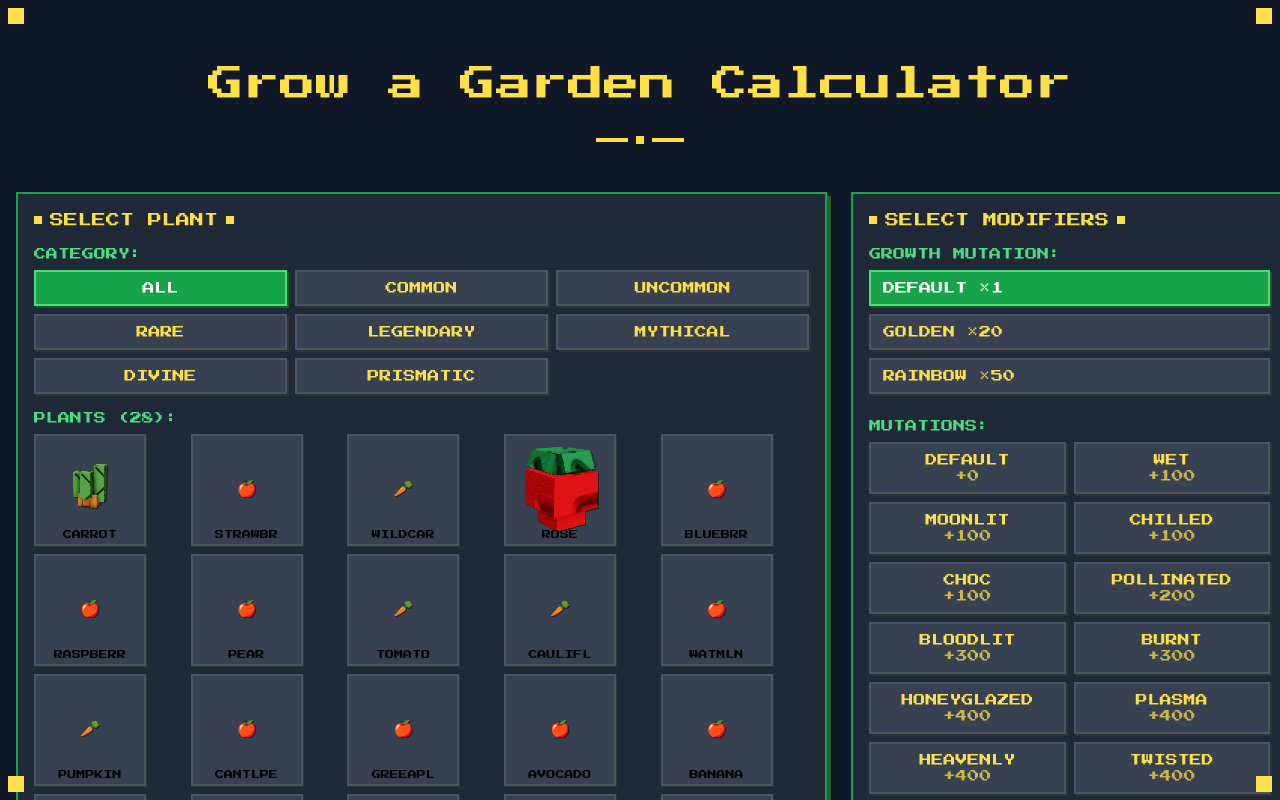
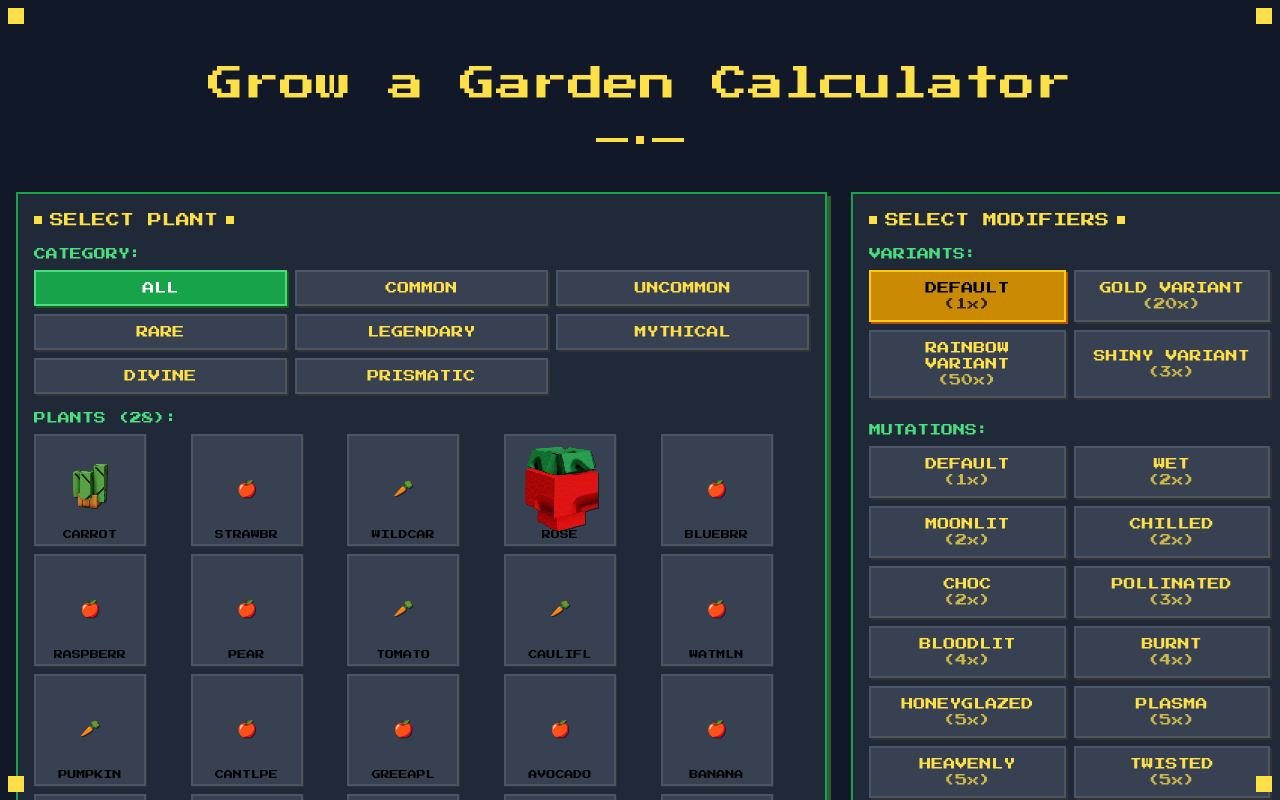
Before and after one commit to cha310/growagardencalculator, a React (Vite) app: page / in a window 1280 px wide. Shown: the top 800 px of the page. Built offline with nearby package versions, Linux system fonts and the light colour scheme.

Commit message:
VARIANTS优化

```diff
--- a/src/App.tsx
+++ b/src/App.tsx
@@ -10,7 +10,7 @@ function App() {
   const [state, setState] = useState<CalculationState>({
     selectedPlant: null,
     selectedCategory: 'All',
-    growthMutation: growthMutations[0],
+    growthMutations: [growthMutations[0]],
     temperatureMutations: [],
     environmentMutations: [],
     weight: 1,
@@ -32,10 +32,11 @@ function App() {
     const totalBonusPercent = temperatureBonus + environmentBonus;
     const bonusMultiplier = 1 + totalBonusPercent / 100;
     const friendMultiplier = 1 + state.friendBonus / 100;
+    const growthMultiplier = state.growthMutations.reduce((product, mutation) => product * mutation.multiplier, 1);
 
     const calculatedResult =
       state.selectedPlant.baseValue *
-      state.growthMutation.multiplier *
+      growthMultiplier *
       bonusMultiplier *
       state.weight *
       state.quantity *
@@ -52,8 +53,34 @@ function App() {
     setState(prev => ({ ...prev, selectedCategory: category }));
   };
 
-  const handleGrowthMutationSelect = (mutation: any) => {
-    setState(prev => ({ ...prev, growthMutation: mutation }));
+  const handleGrowthMutationToggle = (mutation: any) => {
+    setState(prev => {
+      const isSelected = prev.growthMutations.some(m => m.id === mutation.id);
+
+      if (isSelected) {
+        // If already selected, remove it
+        return {
+          ...prev,
+          growthMutations: prev.growthMutations.filter(m => m.id !== mutation.id)
+        };
+      } else {
+        // If not selected, check for mutual exclusions before adding
+        let filteredMutations = [...prev.growthMutations];
+
+        // Mutual exclusion: Gold and Rainbow variants
+        const exclusiveVariants = ['gold', 'rainbow'];
+
+        if (exclusiveVariants.includes(mutation.id)) {
+          // Remove any other exclusive variants
+          filteredMutations = filteredMutations.filter(m => !exclusiveVariants.includes(m.id));
+        }
+
+        return {
+          ...prev,
+          growthMutations: [...filteredMutations, mutation]
+        };
+      }
+    });
   };
 
   const handleTemperatureMutationToggle = (mutation: any) => {
@@ -125,7 +152,7 @@ function App() {
     setState({
       selectedPlant: null,
       selectedCategory: 'All',
-      growthMutation: growthMutations[0],
+      growthMutations: [growthMutations[0]],
       temperatureMutations: [],
       environmentMutations: [],
       weight: 1,
@@ -170,10 +197,10 @@ function App() {
           {/* Right Column - Modifiers, Calculation, and Results */}
           <div className="space-y-6">
             <MutationSelector
-              growthMutation={state.growthMutation}
+              growthMutations={state.growthMutations}
               temperatureMutations={state.temperatureMutations}
               environmentMutations={state.environmentMutations}
-              onGrowthMutationSelect={handleGrowthMutationSelect}
+              onGrowthMutationToggle={handleGrowthMutationToggle}
               onTemperatureMutationToggle={handleTemperatureMutationToggle}
               onEnvironmentMutationToggle={handleEnvironmentMutationToggle}
             />
--- a/src/components/MutationSelector.tsx
+++ b/src/components/MutationSelector.tsx
@@ -3,19 +3,19 @@ import { GrowthMutation, TemperatureMutation, EnvironmentMutation } from '../typ
 import { growthMutations, temperatureMutations as allTemperatureMutations, environmentMutations } from '../data/gameData';
 
 interface MutationSelectorProps {
-  growthMutation: GrowthMutation;
+  growthMutations: GrowthMutation[];
   temperatureMutations: TemperatureMutation[];
   environmentMutations: EnvironmentMutation[];
-  onGrowthMutationSelect: (mutation: GrowthMutation) => void;
+  onGrowthMutationToggle: (mutation: GrowthMutation) => void;
   onTemperatureMutationToggle: (mutation: TemperatureMutation) => void;
   onEnvironmentMutationToggle: (mutation: EnvironmentMutation) => void;
 }
 
 export const MutationSelector: React.FC<MutationSelectorProps> = ({
-  growthMutation,
+  growthMutations: selectedGrowthMutations,
   temperatureMutations: selectedTemperatureMutations,
   environmentMutations,
-  onGrowthMutationSelect,
+  onGrowthMutationToggle,
   onTemperatureMutationToggle,
   onEnvironmentMutationToggle,
 }) => {
@@ -25,6 +25,16 @@ export const MutationSelector: React.FC<MutationSelectorProps> = ({
 
   const isTemperatureSelected = (mutation: TemperatureMutation) => {
     return selectedTemperatureMutations.some(m => m.id === mutation.id);
+  };
+
+  const isGrowthSelected = (mutation: GrowthMutation) => {
+    return selectedGrowthMutations.some(m => m.id === mutation.id);
+  };
+
+  const getMultiplierText = (mutation: TemperatureMutation) => {
+    // Convert bonus percentage to multiplier (bonus% = (multiplier - 1) * 100)
+    const multiplier = 1 + mutation.bonus / 100;
+    return `${multiplier}x`;
   };
 
   return (
@@ -38,17 +48,20 @@ export const MutationSelector: React.FC<MutationSelectorProps> = ({
       <div className="space-y-6">
         {/* Growth Mutations */}
         <div>
-          <label className="block text-green-400 text-xs mb-2">GROWTH MUTATION:</label>
-          <div className="grid grid-cols-1 gap-2">
+          <label className="block text-green-400 text-xs mb-2">VARIANTS:</label>
+          <div className="grid grid-cols-2 gap-2">
             {growthMutations.map(mutation => (
               <button
                 key={mutation.id}
-                className={`mutation-option text-left ${
-                  growthMutation.id === mutation.id ? 'selected' : ''
+                className={`mutation-option multiple text-center ${
+                  isGrowthSelected(mutation) ? 'selected' : ''
                 }`}
-                onClick={() => onGrowthMutationSelect(mutation)}
+                onClick={() => onGrowthMutationToggle(mutation)}
               >
-                {mutation.name.toUpperCase()} ×{mutation.multiplier}
+                <div className="text-xs">{mutation.name.toUpperCase()}</div>
+                <div className="text-xs opacity-75">
+                  ({mutation.multiplier}x)
+                </div>
               </button>
             ))}
           </div>
@@ -68,7 +81,7 @@ export const MutationSelector: React.FC<MutationSelectorProps> = ({
               >
                 <div className="text-xs">{mutation.name.toUpperCase()}</div>
                 <div className="text-xs opacity-75">
-                  {mutation.bonus >= 0 ? '+' : ''}{mutation.bonus}
+                  ({getMultiplierText(mutation)})
                 </div>
               </button>
             ))}
@@ -78,7 +91,7 @@ export const MutationSelector: React.FC<MutationSelectorProps> = ({
         {/* Restrictions Notice */}
         <div className="text-[10px] text-gray-400 leading-relaxed">
           <div className="font-semibold text-yellow-300 mb-1">Restrictions:</div>
-          Only one of Wet/Chilled/Frozen allowed. Only one of Burnt/Cooked allowed. These match the actual Roblox game limitations.
+          Only one of Gold/Rainbow Variant allowed. Only one of Wet/Chilled/Frozen allowed. Only one of Burnt/Cooked allowed. These match the actual Roblox game limitations.
         </div>
       </div>
     </div>
--- a/src/components/ResultsPanel.tsx
+++ b/src/components/ResultsPanel.tsx
@@ -8,10 +8,11 @@ interface ResultsPanelProps {
 }
 
 export const ResultsPanel: React.FC<ResultsPanelProps> = ({ state, result, onReset }) => {
-  const { selectedPlant, growthMutation, temperatureMutations, environmentMutations, weight, quantity, friendBonus } = state;
+  const { selectedPlant, growthMutations, temperatureMutations, environmentMutations, weight, quantity, friendBonus } = state;
 
   const environmentBonus = environmentMutations.reduce((sum, mutation) => sum + mutation.bonus, 0);
   const temperatureBonus = temperatureMutations.reduce((sum, mutation) => sum + mutation.bonus, 0);
+  const growthMultiplier = growthMutations.reduce((product, mutation) => product * mutation.multiplier, 1);
   const totalMultiplier = 1 + (temperatureBonus + environmentBonus) / 100;
   const friendMultiplier = 1 + friendBonus / 100;
 
@@ -55,8 +56,8 @@ export const ResultsPanel: React.FC<ResultsPanelProps> = ({ state, result, onRes
               <span className="text-yellow-300">{selectedPlant.baseValue}</span>
             </div>
             <div className="flex justify-between">
-              <span>Growth Mutation:</span>
-              <span className="text-yellow-300">×{growthMutation.multiplier}</span>
+              <span>Growth Multiplier:</span>
+              <span className="text-yellow-300">×{growthMultiplier}</span>
             </div>
             <div className="flex justify-between">
               <span>Temperature Bonus:</span>
--- a/src/data/gameData.ts
+++ b/src/data/gameData.ts
@@ -48,8 +48,9 @@ export const categories = ['All', 'Common', 'Uncommon', 'Rare', 'Legendary', 'My
 
 export const growthMutations: GrowthMutation[] = [
   { id: 'default', name: 'Default', multiplier: 1 },
-  { id: 'golden', name: 'Golden', multiplier: 20 },
-  { id: 'rainbow', name: 'Rainbow', multiplier: 50 },
+  { id: 'gold', name: 'Gold Variant', multiplier: 20 },
+  { id: 'rainbow', name: 'Rainbow Variant', multiplier: 50 },
+  { id: 'shiny', name: 'Shiny Variant', multiplier: 3 },
 ];
 
 export const temperatureMutations: TemperatureMutation[] = [
--- a/src/types.ts
+++ b/src/types.ts
@@ -27,7 +27,7 @@ export interface EnvironmentMutation {
 export interface CalculationState {
   selectedPlant: Plant | null;
   selectedCategory: string;
-  growthMutation: GrowthMutation;
+  growthMutations: GrowthMutation[];
   temperatureMutations: TemperatureMutation[];
   environmentMutations: EnvironmentMutation[];
   weight: number;
```
